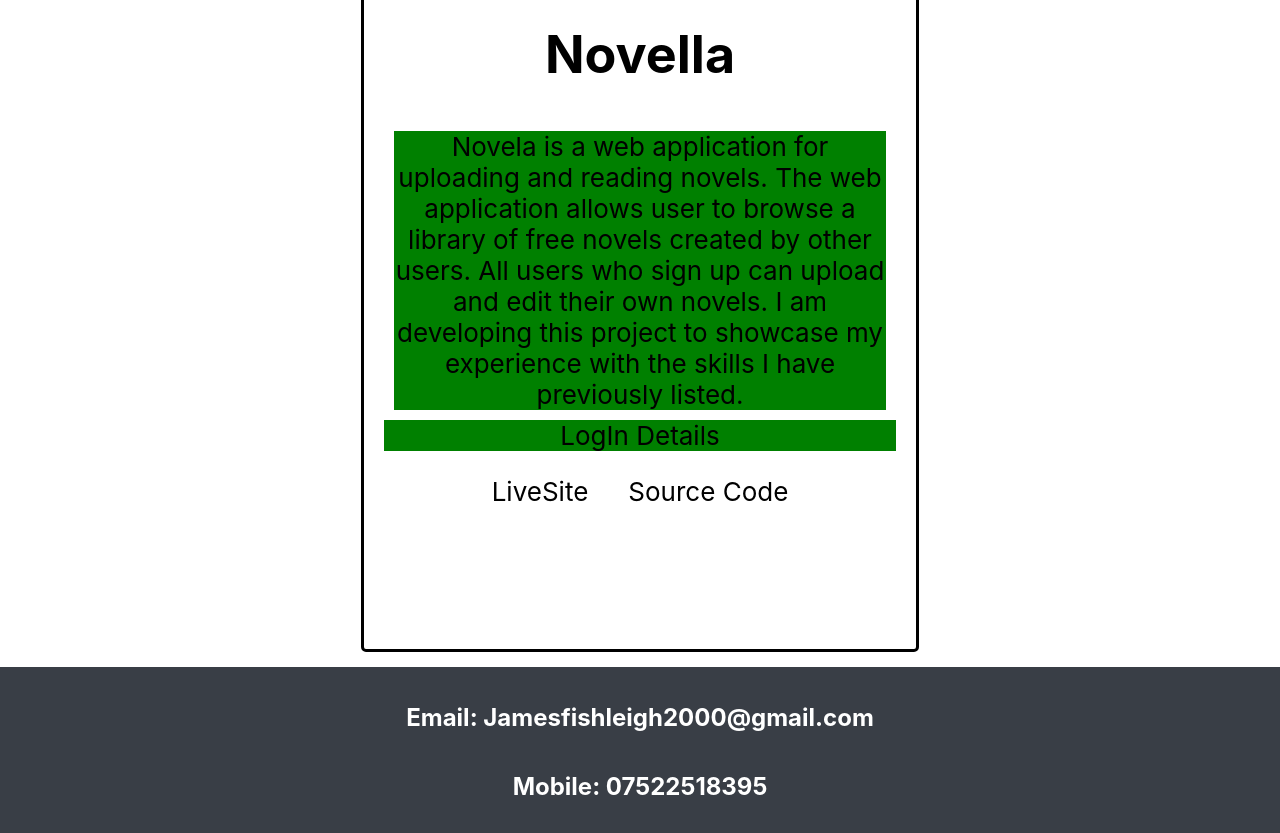
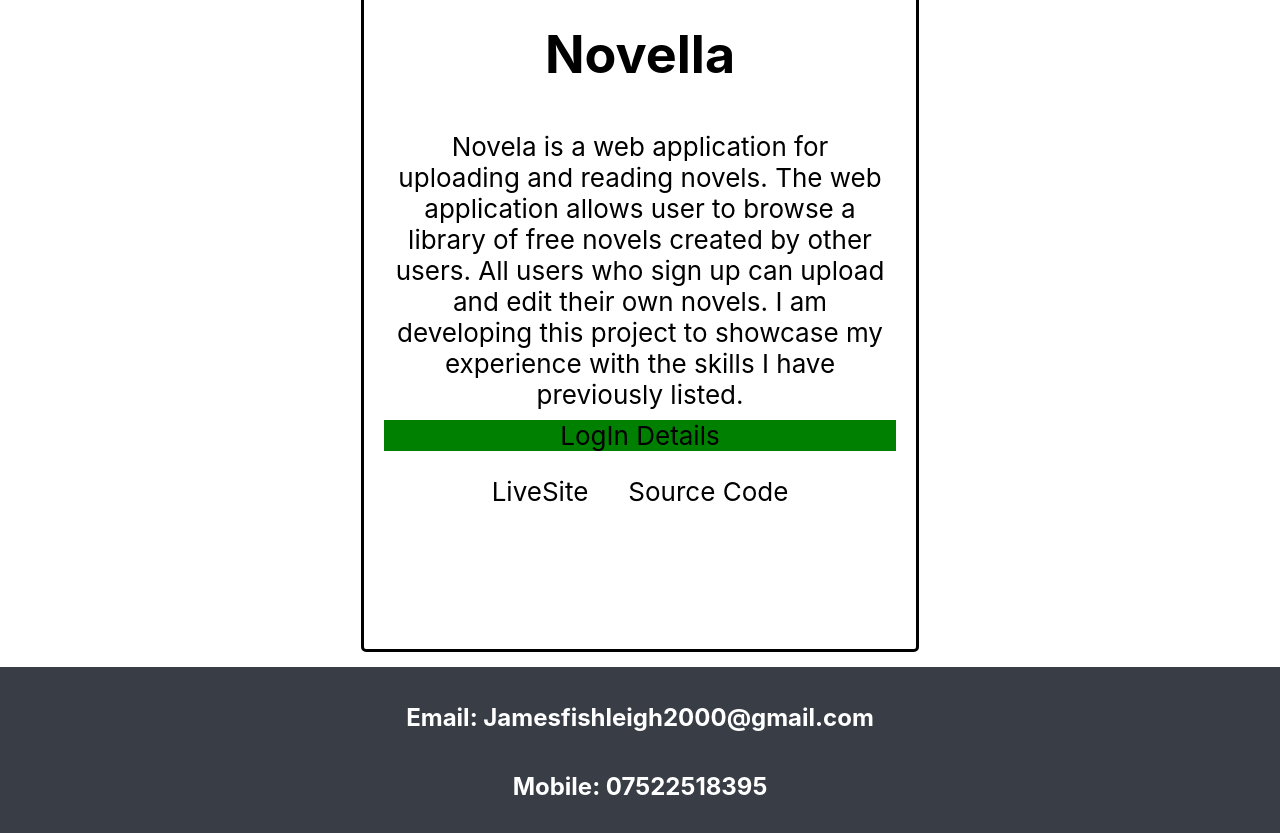
Before and after one commit to Nightstaryo/JamesFishleighPort, a React (Create React App) app: page / in a window 1280 px wide. Shown: the part 4820-5653 px from the top of the page. Built offline with nearby package versions, Linux system fonts and the light colour scheme.

Commit message:
Background colour fix

```diff
--- a/src/App.css
+++ b/src/App.css
@@ -244,14 +244,14 @@ a:visited {
 
 }
 .prod-dsc{
-background-color: Green;
+
 margin: 10px;
 
 }
 .prod-img{
   border: solid black;
   min-height: 40vh;
-  background-color: Green;
+
 }
 .prod-logs{
   background-color: Green;
```
